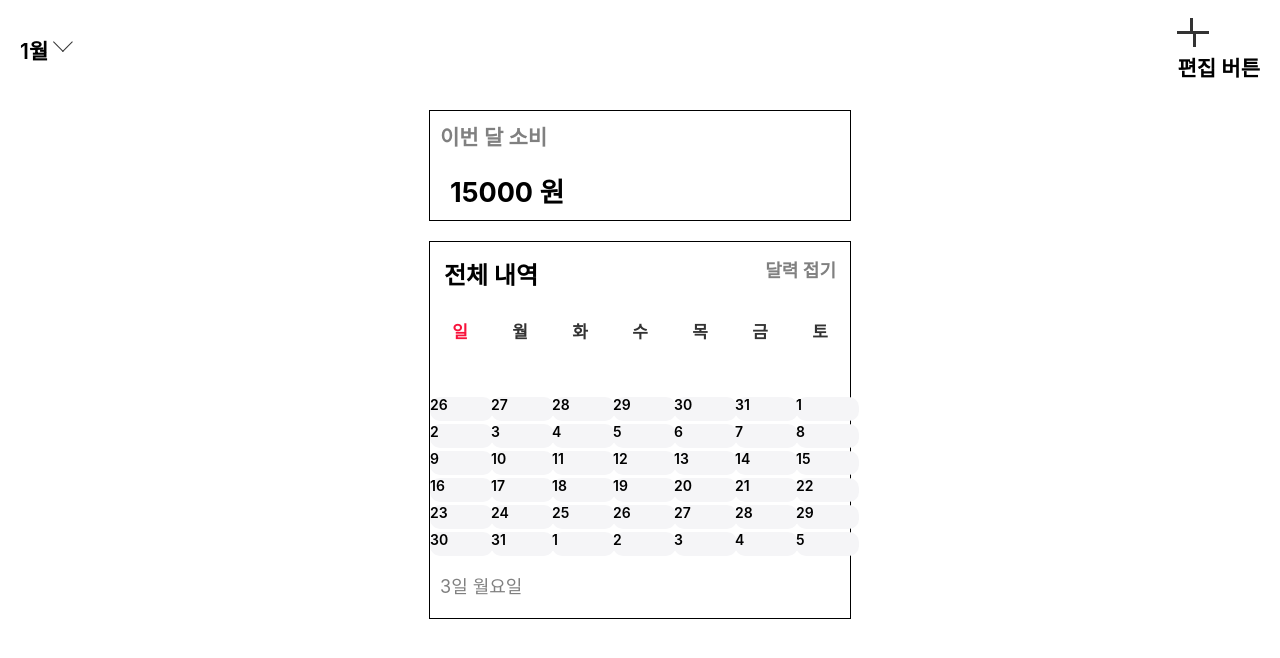
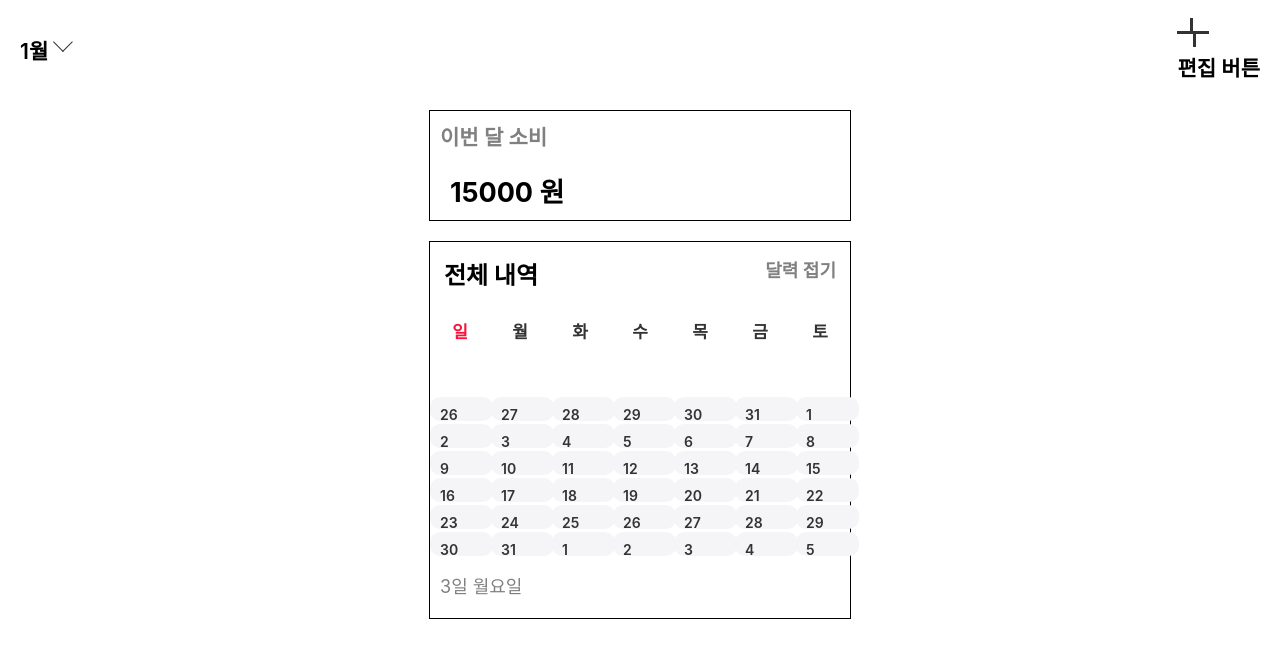
Before and after one commit to ybw903/Financial-ledger, a React (Create React App) app in the folder client/: page / in a window 1280 px wide. Shown: the top 658 px of the page. Built offline with nearby package versions, Linux system fonts and the light colour scheme.

Commit message:
style: date indicator

```diff
--- a/client/src/components/Calendar/index.style.ts
+++ b/client/src/components/Calendar/index.style.ts
@@ -47,3 +47,10 @@ export const DateCell = styled.div`
   font-size: 14px;
   line-height: 16px;
 `
+
+export const DateIndicator = styled.div`
+  color: #333333;
+  position: relative;
+  left: 10px;
+  top: 10px;
+`
--- a/client/src/components/Calendar/index.tsx
+++ b/client/src/components/Calendar/index.tsx
@@ -3,6 +3,7 @@ import {
   CalendarBody,
   CalendarHeader,
   DateCell,
+  DateIndicator,
   DayIndicator,
 } from './index.style'
 import { dayStr } from '../../utils'
@@ -26,7 +27,11 @@ const Calendar: React.FC<ICalendar> = (props) => {
 
   const drawCalendarBody = () => {
     return calendarDate.map((date, i) => {
-      return <DateCell key={i}>{date}</DateCell>
+      return (
+        <DateCell key={i}>
+          <DateIndicator>{date}</DateIndicator>
+        </DateCell>
+      )
     })
   }
 
```
